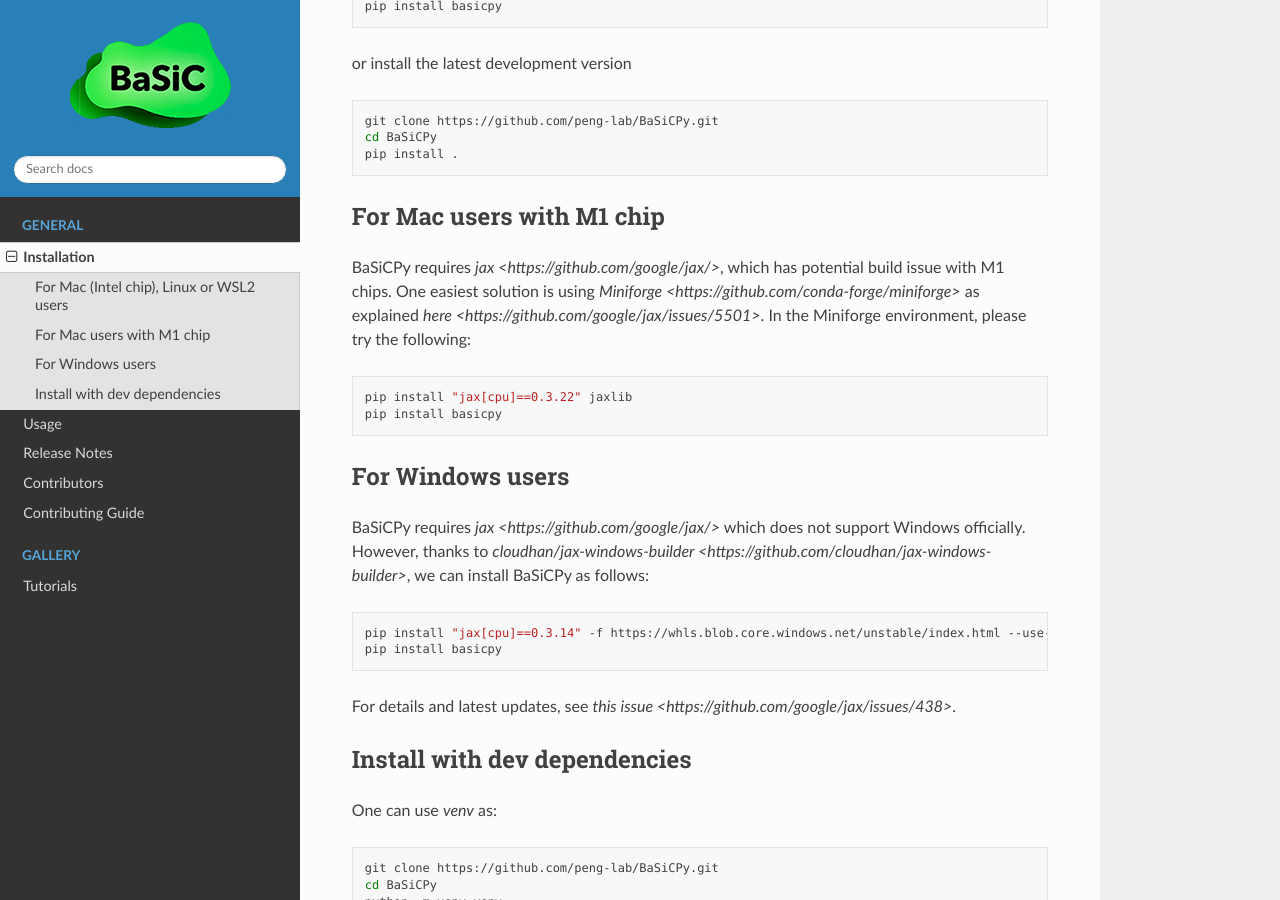
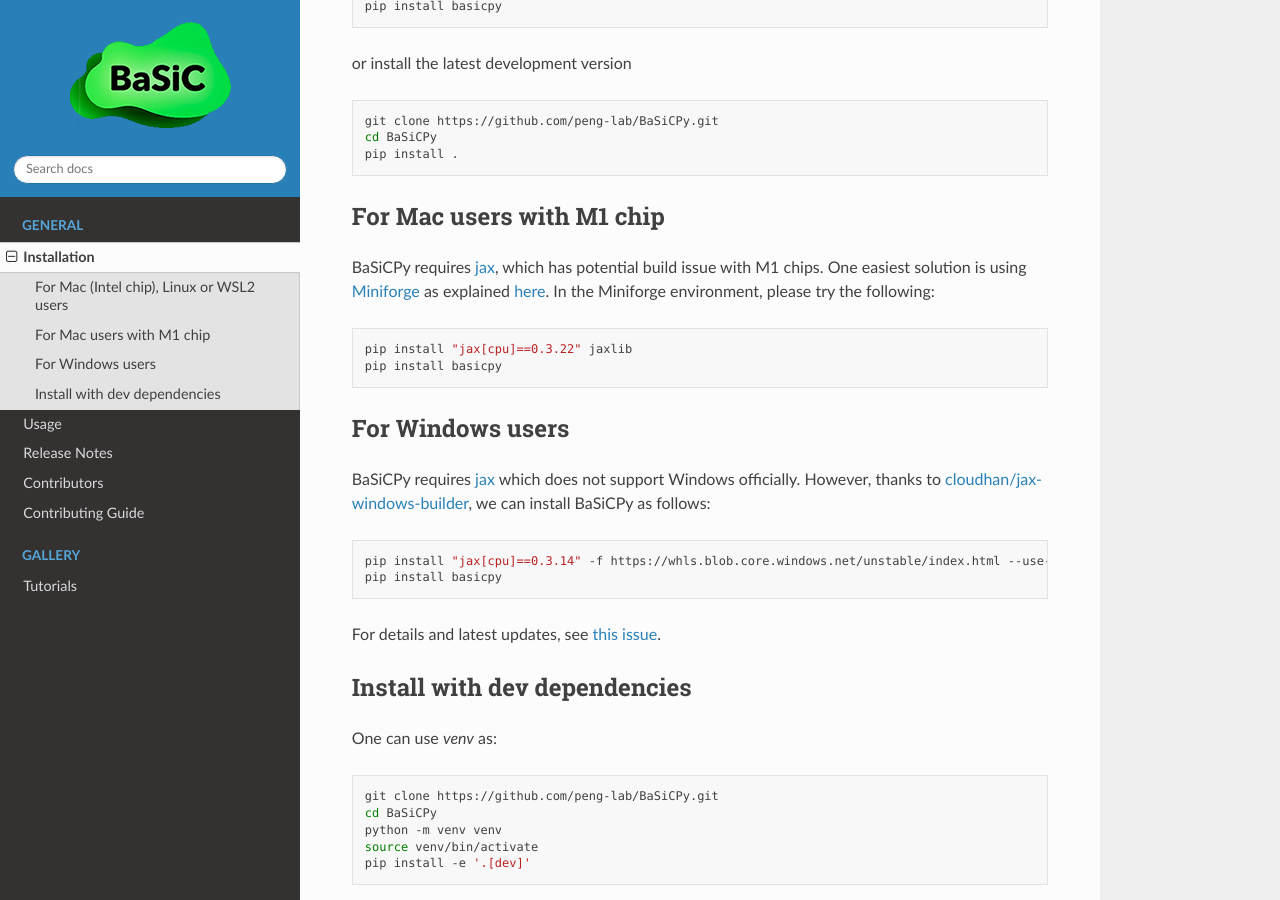
Before and after one commit to peng-lab/BaSiCPy, a Sphinx documentation site: the page built from docs/installation.rst, in a window 1280 px wide and 900 px high, scrolled down 279 px. Built offline with Sphinx 7.4.7 and the Read the Docs theme 2.0.0, drawn with Linux system fonts in a browser that asks for light colours.

Commit message:
fix typoe

```diff
--- a/docs/installation.rst
+++ b/docs/installation.rst
@@ -22,10 +22,10 @@
 For Mac users with M1 chip
 --------------------------
 
-BaSiCPy requires `jax <https://github.com/google/jax/>`,
+BaSiCPy requires `jax <https://github.com/google/jax/>`_,
 which has potential build issue with M1 chips.
-One easiest solution is using `Miniforge <https://github.com/conda-forge/miniforge>`
-as explained `here <https://github.com/google/jax/issues/5501>`.
+One easiest solution is using `Miniforge <https://github.com/conda-forge/miniforge>`_
+as explained `here <https://github.com/google/jax/issues/5501>`_.
 In the Miniforge environment, please try the following:
 
 .. code-block:: bash
@@ -36,15 +36,15 @@
 For Windows users
 -----------------
 
-BaSiCPy requires `jax <https://github.com/google/jax/>` which does not support Windows officially.
-However, thanks to `cloudhan/jax-windows-builder <https://github.com/cloudhan/jax-windows-builder>`, we can install BaSiCPy as follows:
+BaSiCPy requires `jax <https://github.com/google/jax/>`_ which does not support Windows officially.
+However, thanks to `cloudhan/jax-windows-builder <https://github.com/cloudhan/jax-windows-builder>`_, we can install BaSiCPy as follows:
 
 .. code-block:: bash
 
    pip install "jax[cpu]==0.3.14" -f https://whls.blob.core.windows.net/unstable/index.html --use-deprecated legacy-resolver
    pip install basicpy
 
-For details and latest updates, see `this issue <https://github.com/google/jax/issues/438>`.
+For details and latest updates, see `this issue <https://github.com/google/jax/issues/438>`_.
 
 Install with dev dependencies
 -----------------------------
```
